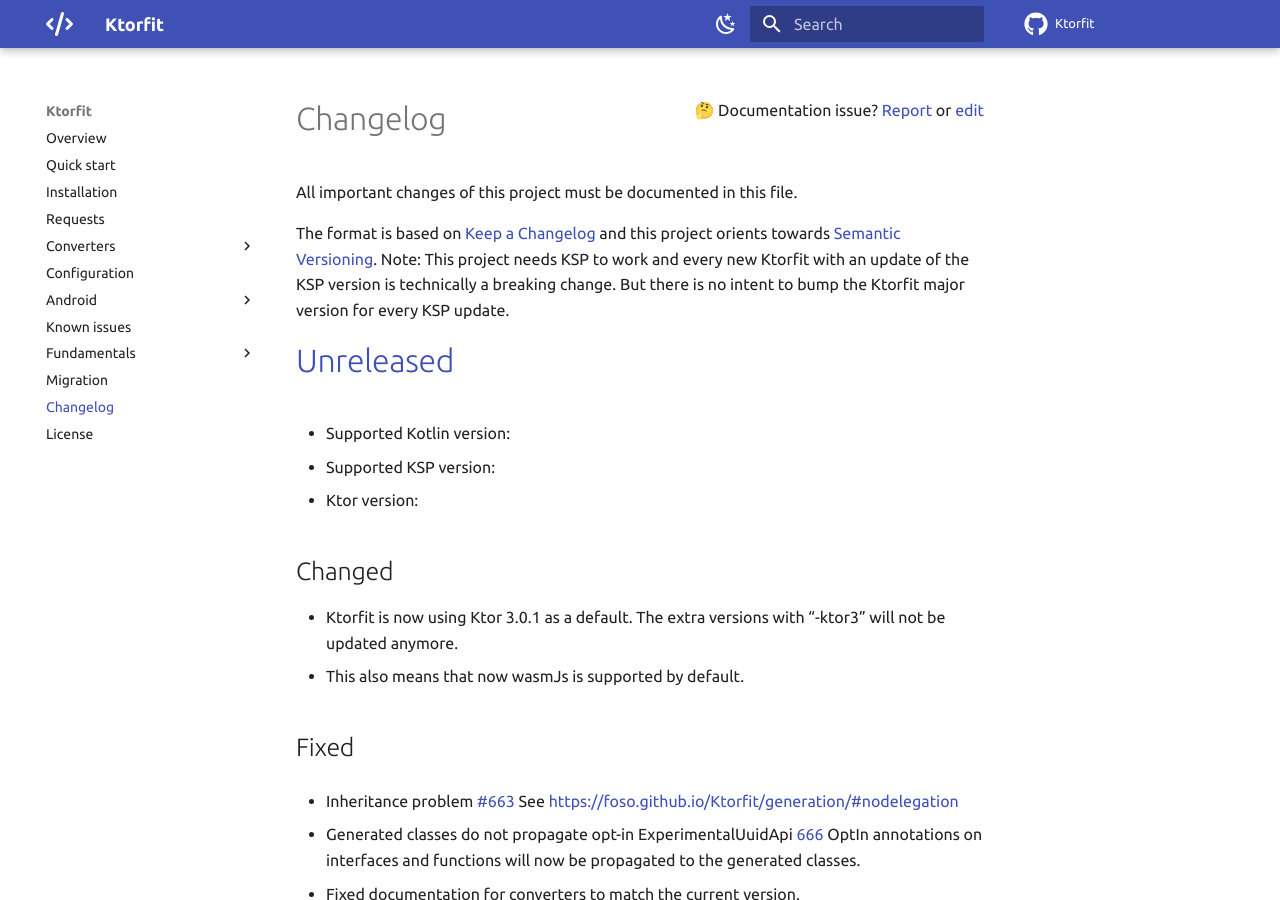
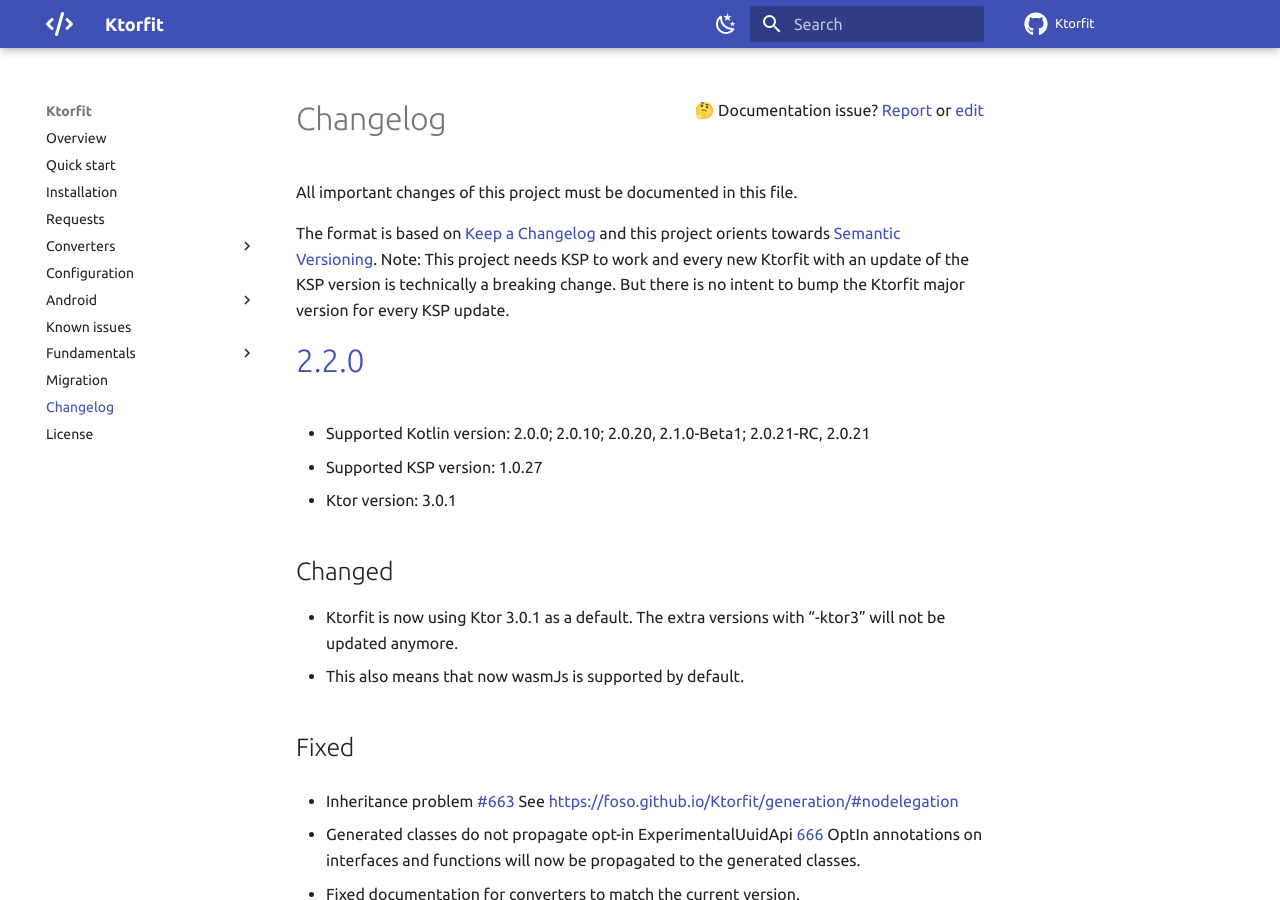
Before and after one commit to Foso/Ktorfit, an MkDocs documentation site: the page built from docs/CHANGELOG.md, in a window 1280 px wide and 900 px high. Built offline with MkDocs 1.6.1 and Material for MkDocs 9.7.7, drawn with Linux system fonts in a browser that asks for light colours; comment, search, counter and statistics services are not loaded.

Commit message:
Release 2.2.0

```diff
--- a/docs/CHANGELOG.md
+++ b/docs/CHANGELOG.md
@@ -7,10 +7,10 @@
 Note: This project needs KSP to work and every new Ktorfit with an update of the KSP version is technically a breaking change.
 But there is no intent to bump the Ktorfit major version for every KSP update.
 
-# [Unreleased]()
-* Supported Kotlin version:
-* Supported KSP version:
-* Ktor version:
+# [2.2.0]()
+* Supported Kotlin version: 2.0.0; 2.0.10; 2.0.20, 2.1.0-Beta1; 2.0.21-RC, 2.0.21
+* Supported KSP version: 1.0.27
+* Ktor version: 3.0.1
 
 ## Changed
 - Ktorfit is now using Ktor 3.0.1 as a default. The extra versions with "-ktor3" will not be updated anymore.
@@ -21,7 +21,7 @@
 See https://foso.github.io/Ktorfit/generation/#nodelegation
 
 - Generated classes do not propagate opt-in ExperimentalUuidApi [666](https://github.com/Foso/Ktorfit/issues/666)
-OptIn annotations on interfaces and functions will now be propagated to the generated classes.
+ OptIn annotations on interfaces and functions will now be propagated to the generated classes.
 
 - Fixed documentation for converters to match the current version.
 - Unresolved reference setBody in generated API implementations [#726](https://github.com/Foso/Ktorfit/issues/726)
--- a/mkdocs.yml
+++ b/mkdocs.yml
@@ -13,7 +13,7 @@
   site:
     images: '../../images'
   ktorfit:
-    release: "2.1.0"
+    release: "2.2.0"
   ktor:
     release: "2.3.12"
   social:
```
Also changed, not shown: 3 other files.
